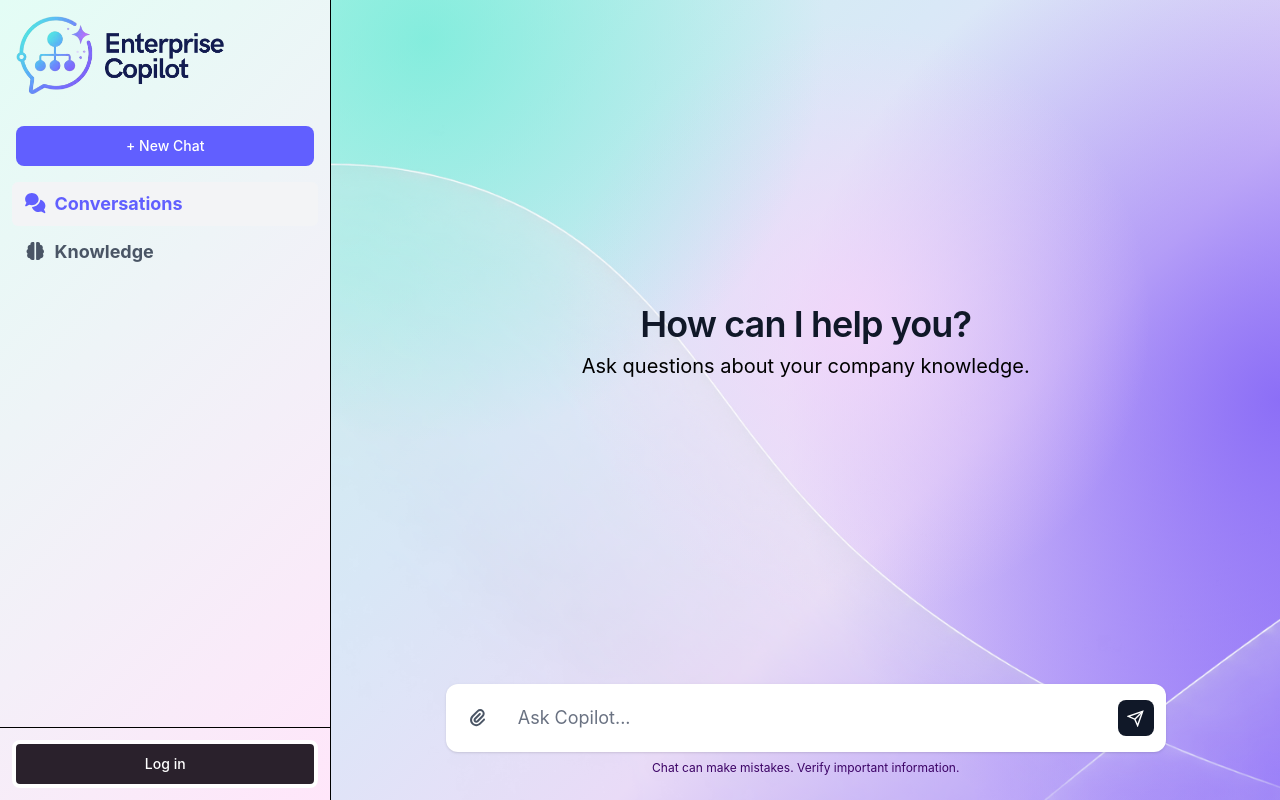
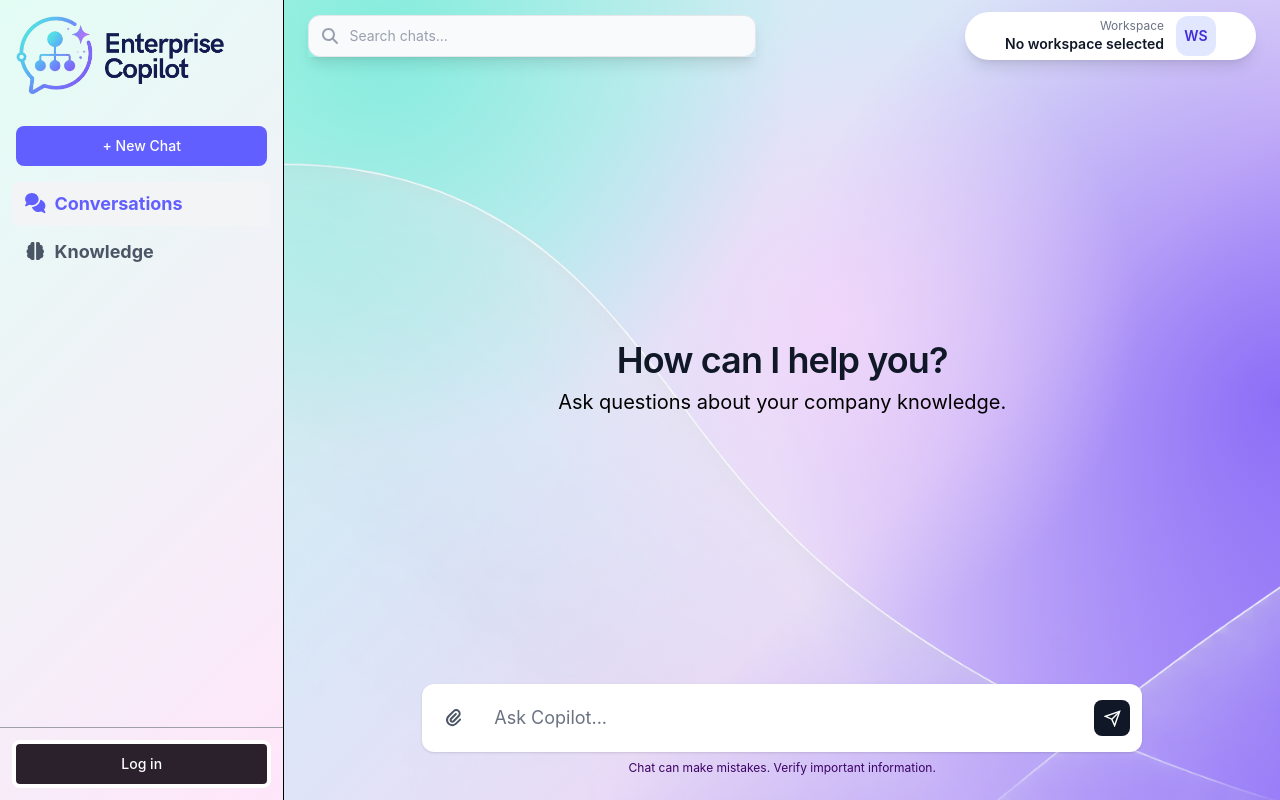
Before and after one commit to abbasali1997/enterprise-copilot, a React (Vite) app in the folder apps/web/: page / in a window 1280 px wide. Built offline with nearby package versions, Linux system fonts and the light colour scheme.

Commit message:
feat: Add navbar to display organization information

```diff
--- a/apps/web/src/components/chat/Chat.tsx
+++ b/apps/web/src/components/chat/Chat.tsx
@@ -1,5 +1,4 @@
 import type { FormEvent } from "react";
-import "./chat.css";
 import { FontAwesomeIcon } from "@fortawesome/react-fontawesome";
 import { faPaperclip } from "@fortawesome/free-solid-svg-icons";
 
@@ -26,11 +25,7 @@ const ChatArea = () => {
   };
 
   return (
-    <main id="chat-area" className="w-full h-full">
-      <div
-        id="chat-container"
-        className="w-full h-full flex min-w-0 flex-1 flex-col"
-      >
+    <div className="w-full h-full flex min-w-0 flex-1 flex-col">
       <div className="flex flex-1 items-center justify-center p-6">
         <div className="w-full max-w-2xl text-center">
           <h1 className="text-4xl font-semibold tracking-tight text-gray-900">
@@ -82,7 +77,6 @@ const ChatArea = () => {
         </p>
       </div>
     </div>
-    </main>
   );
 };
 
--- /dev/null
+++ b/apps/web/src/components/chat/ChatNavbar.tsx
@@ -0,0 +1,78 @@
+import { useContext, useState, type FormEvent } from "react";
+import { AuthContext } from "@/contexts/authContext.tsx";
+import { FontAwesomeIcon } from "@fortawesome/react-fontawesome";
+import { faSearch } from "@fortawesome/free-solid-svg-icons";
+
+type ChatNavbarProps = {
+  onSearch?: (query: string) => void;
+};
+
+function ChatNavbar({ onSearch }: ChatNavbarProps) {
+  const auth = useContext(AuthContext);
+  const workspace = auth?.user?.organization;
+  const [search, setSearch] = useState("");
+  const [failedLogo, setFailedLogo] = useState<string | null>(null);
+  const logoUrl = workspace?.logoUrl;
+
+  const handleSearch = (event: FormEvent<HTMLFormElement>) => {
+    event.preventDefault();
+    onSearch?.(search.trim());
+  };
+
+  return (
+    <header className="flex shrink-0 items-center justify-between gap-4 px-4 py-3 sm:px-6">
+      <form
+        role="search"
+        onSubmit={handleSearch}
+        className="relative w-full max-w-md shadow-lg"
+      >
+        <label htmlFor="chat-search" className="sr-only">
+          Search chats
+        </label>
+
+        <FontAwesomeIcon
+          icon={faSearch}
+          className="pointer-events-none absolute left-3 top-1/2 h-5 w-5 -translate-y-1/2 text-gray-400"
+        />
+
+        <input
+          id="chat-search"
+          type="search"
+          value={search}
+          onChange={(event) => setSearch(event.target.value)}
+          placeholder="Search chats..."
+          className="w-full rounded-xl border border-gray-200 bg-gray-50 py-2.5 pl-10 pr-3 text-sm text-gray-900 outline-none transition placeholder:text-gray-400 focus:border-indigo-400 focus:bg-white focus:ring-2 focus:ring-indigo-100"
+        />
+      </form>
+
+      <div className="flex min-w-0 max-w-[45%] shrink-0 items-center gap-3 bg-white px-10 py-1 rounded-4xl shadow-lg">
+        <div className="min-w-0 text-right">
+          <p className="text-xs text-gray-500">Workspace</p>
+          <p
+            className="truncate text-sm font-semibold text-gray-900"
+            title={workspace?.name}
+          >
+            {workspace?.name ?? "No workspace selected"}
+          </p>
+        </div>
+        {logoUrl && logoUrl !== failedLogo ? (
+          <img
+            src={logoUrl}
+            alt={`${workspace.name} logo`}
+            onError={() => setFailedLogo(logoUrl)}
+            className="h-10 w-10 shrink-0 rounded-xl border border-gray-200 bg-white object-contain p-1"
+          />
+        ) : (
+          <span
+            aria-hidden="true"
+            className="flex h-10 w-10 shrink-0 items-center justify-center rounded-xl bg-indigo-100 text-sm font-semibold text-indigo-700"
+          >
+            {workspace?.name.slice(0, 2).toUpperCase() || "WS"}
+          </span>
+        )}
+      </div>
+    </header>
+  );
+}
+
+export default ChatNavbar;
--- a/apps/web/src/components/sidebar/Sidebar.tsx
+++ b/apps/web/src/components/sidebar/Sidebar.tsx
@@ -80,7 +80,7 @@ const AppSidebar = () => {
         <SidebarItem icon={faBrain}>Knowledge</SidebarItem>
       </nav>
 
-      <div className="mt-auto shrink-0 border-t p-3">
+      <div className="mt-auto shrink-0 border-t border-zinc-400 p-3">
         {auth?.user ? (
           <details className="relative">
             <summary className="flex cursor-pointer list-none items-center gap-3 rounded-lg p-2 transition hover:bg-gray-100 focus-visible:outline-2 focus-visible:outline-gray-900 [&::-webkit-details-marker]:hidden">
--- a/apps/web/src/components/chat/chat.css
+++ b/apps/web/src/pages/home/HomePage.css
@@ -1,5 +1,5 @@
 #chat-area {
-    min-height: 100vh;
+    min-height: 0;
 
     background: radial-gradient(
             circle at 10% 5%,
--- a/apps/web/src/pages/home/HomePage.tsx
+++ b/apps/web/src/pages/home/HomePage.tsx
@@ -1,15 +1,25 @@
+import ChatNavbar from "@/components/chat/ChatNavbar.tsx";
 import ChatArea from "@/components/chat/Chat.tsx";
 import AppSidebar from "@/components/sidebar/Sidebar.tsx";
+import "./HomePage.css";
 
 function HomePage() {
   return (
-    <div className="w-full h-screen grid grid-flow-col grid-col-6">
-      <div className="col-span-1">
+    <div className="w-full h-screen grid grid-cols-9 overflow-hidden">
+      <div className="col-span-2 min-h-0 min-w-0">
         <AppSidebar />
       </div>
-      <div className="col-span-5">
-        <ChatArea />
-      </div>
+      <main id="chat-area" className="col-span-7 w-full h-full">
+        <div
+          id="chat-container"
+          className="w-full h-full flex min-h-0 min-w-0 flex-col"
+        >
+          <ChatNavbar />
+          <div className="min-h-0 flex-1">
+            <ChatArea />
+          </div>
+        </div>
+      </main>
     </div>
   );
 }
```
Lines whose indentation alone changed are shown as unchanged.
